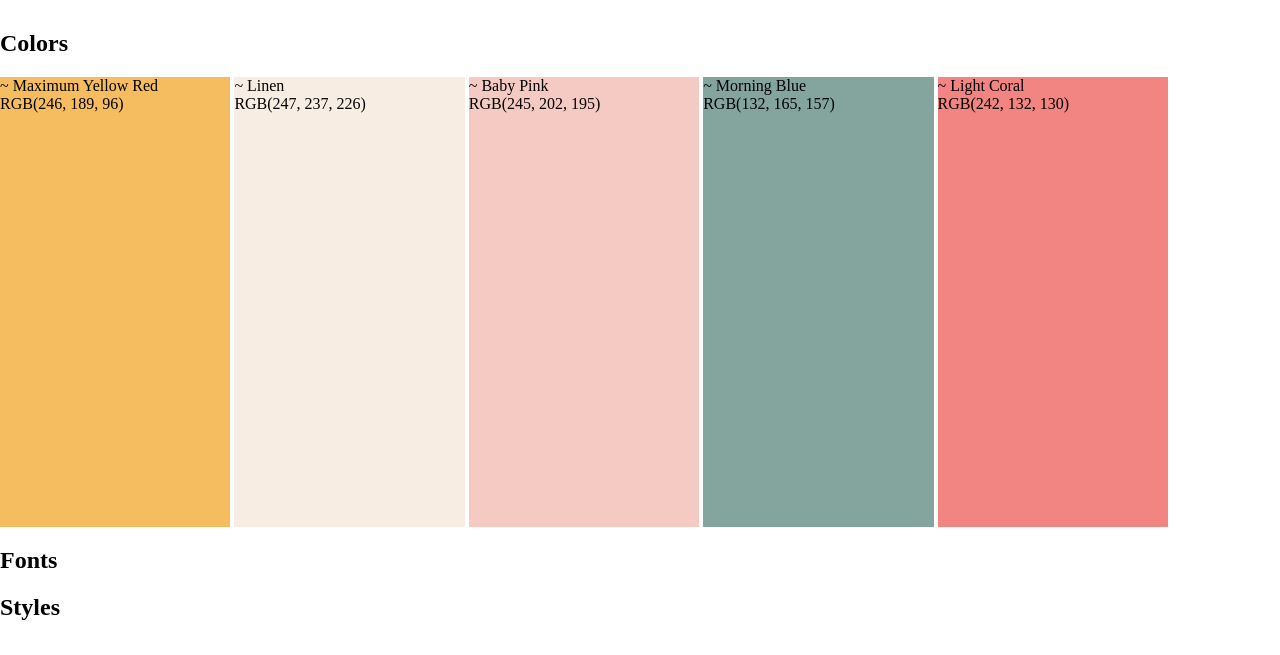
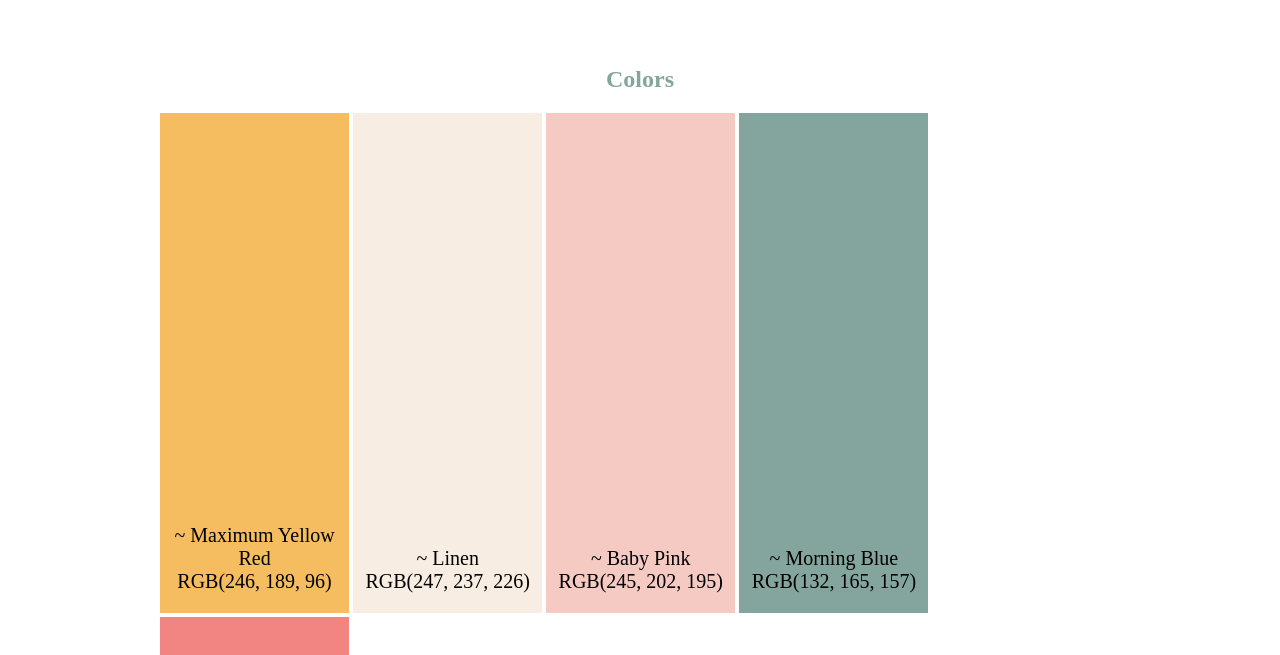
Before and after one commit to sultanby/website-design, a plain HTML site: page index.html in a window 1280 px wide. Shown: the part 145-800 px from the top of the page. Drawn offline with Linux system fonts and the light colour scheme.

Commit message:
color scheme complete

```diff
--- a/index.html
+++ b/index.html
@@ -20,22 +20,32 @@
         <main>
             <h1>Website Style Guide</h1>
             <section id='colors'>
-                <div>
+                <div class="container">
                     <h2>Colors</h2>
                     <div class="color-block yellow">
-                        ~ Maximum Yellow Red <br/>RGB(246, 189, 96)
+                        <div class='color-text'>
+                            ~ Maximum Yellow Red <br/>RGB(246, 189, 96)
+                        </div>
                     </div>
                     <div class="color-block linen">
-                        ~ Linen <br/>RGB(247, 237, 226)
+                        <div class='color-text'>
+                            ~ Linen <br/>RGB(247, 237, 226)
+                        </div>
                     </div>
                     <div class="color-block pink">
-                        ~ Baby Pink <br/>RGB(245, 202, 195)
+                        <div class='color-text'>
+                            ~ Baby Pink <br/>RGB(245, 202, 195)
+                        </div>
                     </div>
                     <div class="color-block blue">
-                        ~ Morning Blue <br/>RGB(132, 165, 157)
+                        <div class='color-text'>
+                            ~ Morning Blue <br/>RGB(132, 165, 157)
+                        </div>
                     </div>
                     <div class="color-block coral">
-                        ~ Light Coral <br/>RGB(242, 132, 130)
+                        <div class='color-text'>
+                            ~ Light Coral <br/>RGB(242, 132, 130)
+                        </div>
                     </div>
                 </div>
 
--- a/style.css
+++ b/style.css
@@ -40,10 +40,30 @@ h1 {
     font-size: 50px;
 }
 
+h2 {
+    text-align: center;
+    color: rgb(132, 165, 157);
+}
+
+.container {
+    margin: 40px 150px;
+    padding: 10px 10px;
+}
+
 .color-block {
     display: inline-block;
-    width: 18%;
-    height: 450px;
+    height: 500px;
+    width: 19.7%;
+    position: relative;
+}
+
+.color-text {
+    position: absolute;
+    bottom: 20px;
+    width: 100%;
+    text-align: center;
+    font-size: 20px;
+    font-weight: 400;
 }
 
 .yellow {
@@ -51,17 +71,17 @@ h1 {
 }
 
 .linen {
-    background-color: RGB(247, 237, 226);
+    background-color: rgb(247, 237, 226);
 }
 
 .pink {
-    background-color: RGB(245, 202, 195);
+    background-color: rgb(245, 202, 195);
 }
 
 .blue {
-    background-color: RGB(132, 165, 157);
+    background-color: rgb(132, 165, 157);
 }
 
 .coral {
-    background-color: RGB(242, 132, 130);
+    background-color: rgb(242, 132, 130);
 }
```
